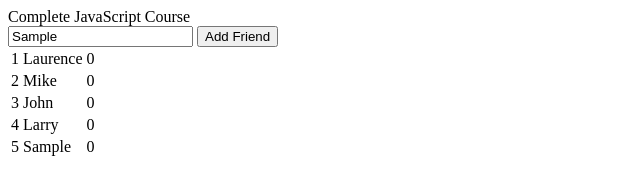
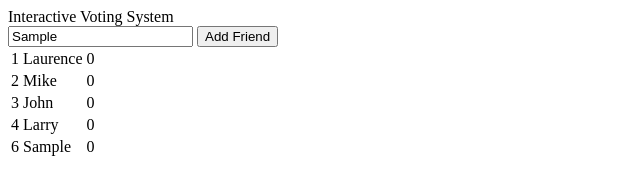
Before and after one commit to MaratFa/javascript-from-beginner-to-professional, a plain HTML site: page chapter-10/project-2-interactive-voting-system.html in a window 1280 px wide. Both pictures are taken after typing "Sample" into the empty fields and a click on the button "Add Friend". Shown: the full height of the page, 0-640 px from the left. Drawn offline with Linux system fonts and the light colour scheme.

Commit message:
refactoring

```diff
--- a/chapter-10/project-2-interactive-voting-system.html
+++ b/chapter-10/project-2-interactive-voting-system.html
@@ -1,10 +1,10 @@
 <!DOCTYPE html>
 <html>
   <head>
-    <title>Complete JavaScript Course</title>
+    <title>Interactive Voting System</title>
   </head>
   <body>
-    <div id="message">Complete JavaScript Course</div>
+    <div id="message">Interactive Voting System</div>
     <div>
       <input type="text" id="addFriend" />
       <input type="button" id="addNew" value="Add Friend" />
@@ -12,56 +12,40 @@
     <table id="output"></table>
     <script>
       const myArray = ["Laurence", "Mike", "John", "Larry"];
-      const input = document.getElementById("addFriend");
-      const btn = document.getElementById("addNew");
+      const addFriend = document.getElementById("addFriend");
+      const addNew = document.getElementById("addNew");
       const table = document.getElementById("output");
 
-      myArray.forEach((element, index) => {
+      window.onload = build;
+
+      function build() {
+        myArray.forEach((el, i) => {
+          adder(el, i, 0);
+        });
+      }
+
+      function adder(name, index, counter) {
         const tr = document.createElement("tr");
         const td1 = document.createElement("td");
+        td1.innerText = index + 1;
         const td2 = document.createElement("td");
+        td2.innerText = name;
         const td3 = document.createElement("td");
-        td1.textContent = index + 1;
-        td2.textContent = element;
-        td3.textContent = 0;
-        tr.classList.add("count");
+        td3.innerText = counter;
         tr.appendChild(td1);
         tr.appendChild(td2);
         tr.appendChild(td3);
+        tr.addEventListener("click", () => {
+          counter++;
+          td3.innerText = counter;
+        });
         table.appendChild(tr);
-      });
+      }
 
-      let count = document.querySelectorAll(".count");
-      count.forEach((element) => {
-        element.addEventListener("click", () => {
-          element.lastChild.textContent =
-            parseInt(element.lastChild.textContent) + 1;
-        });
-      });
-
-      btn.addEventListener("click", () => {
-        myArray.push(input.value);
-        const tr = document.createElement("tr");
-        const td1 = document.createElement("td");
-        const td2 = document.createElement("td");
-        const td3 = document.createElement("td");
-        td1.textContent = myArray.length;
-        td2.textContent = input.value;
-        td3.textContent = 0;
-        tr.classList.add("count");
-
-        tr.appendChild(td1);
-        tr.appendChild(td2);
-        tr.appendChild(td3);
-        table.appendChild(tr);
-
-        count = document.querySelectorAll(".count");
-        count.forEach((element) => {
-          element.addEventListener("click", () => {
-            element.lastChild.textContent =
-              parseInt(element.lastChild.textContent) + 1;
-          });
-        });
+      addNew.addEventListener("click", () => {
+        const newFriend = addFriend.value;
+        myArray.push(newFriend);
+        adder(newFriend, myArray.length, 0);
       });
     </script>
   </body>
```
